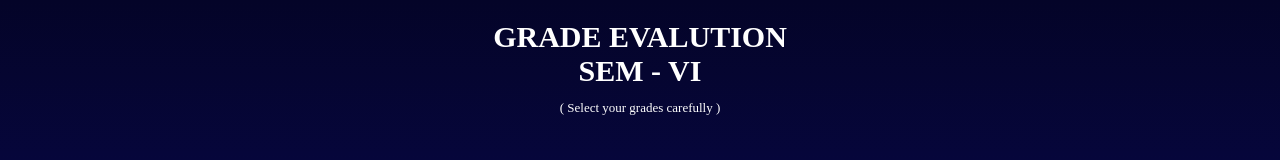
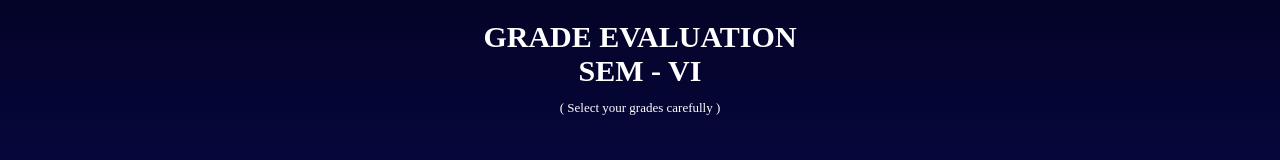
Before and after one commit to wakoderitesh/CGPA_Calculator, a plain HTML site: page second.html in a window 1280 px wide. Shown: the top 160 px of the page. Drawn offline with Linux system fonts and the light colour scheme; a web font is replaced by a local one.

Commit message:
Update second.html

```diff
--- a/second.html
+++ b/second.html
@@ -146,7 +146,7 @@
 <body>
   <form action="third.html" onsubmit="passCgpa(),printGrade()">
     <div class="container">
-      <div class="title">Grade Evalution <br> sem - vi</div>
+      <div class="title">Grade Evaluation <br> sem - vi</div>
       <p id="sub_title">( Select your grades carefully )</p>
       <div class="content">
 
```
